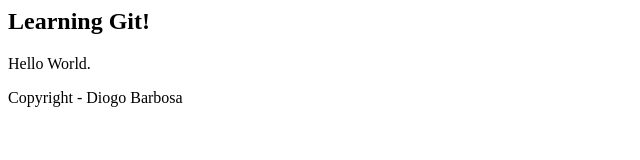
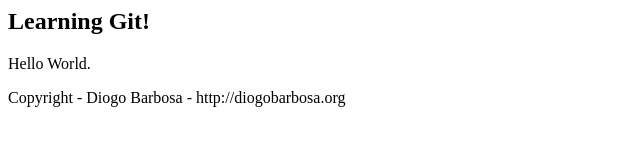
Before and after one commit to diogobarbosa/learning_git, a plain HTML site: page index.html in a window 1280 px wide. Shown: the whole page, without its empty margins (0-640 px from the left). Drawn offline with Linux system fonts and the light colour scheme.

Commit message:
Adicionando link do site ao index.html

```diff
--- a/index.html
+++ b/index.html
@@ -3,6 +3,7 @@
 		<h2>Learning Git!</h2>
 		<p>Hello World.</p>
 
-		<p>Copyright - Diogo Barbosa</p>
+		<p>Copyright - Diogo Barbosa - http://diogobarbosa.org</p>
+
 	</body>
 </html>
```
